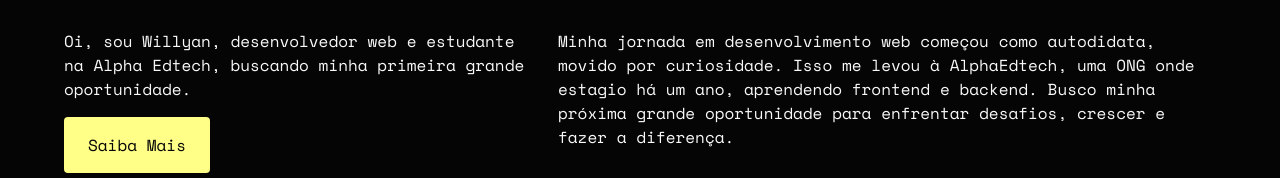
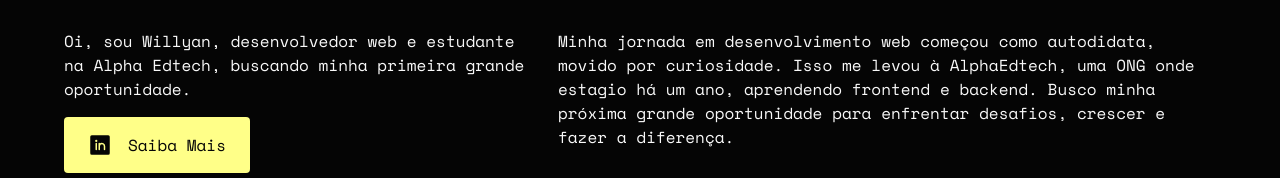
Before and after one commit to willy4nn/portfolio, a plain HTML site: page index.html in a window 1280 px wide. Shown: the part 927-1105 px from the top of the page. Drawn offline with nearby package versions, Linux system fonts and the light colour scheme; a web font is replaced by a local one.

Commit message:
fix linkedin button icon

```diff
--- a/index.html
+++ b/index.html
@@ -43,7 +43,10 @@
 							Alpha Edtech, buscando minha primeira grande
 							oportunidade.
 						</p>
-						<a href="#" class="button">Saiba Mais</a>
+						<a href="#" class="button">
+							<img src="./assets/linkedin-logo-fill.svg" alt="">
+							<p class='paragraph'>Saiba Mais</p>
+						</a>
 						<div class="image-container">
 							<img
 								src="./assets/pexels-jake-pnw-1761279.jpg"
```
